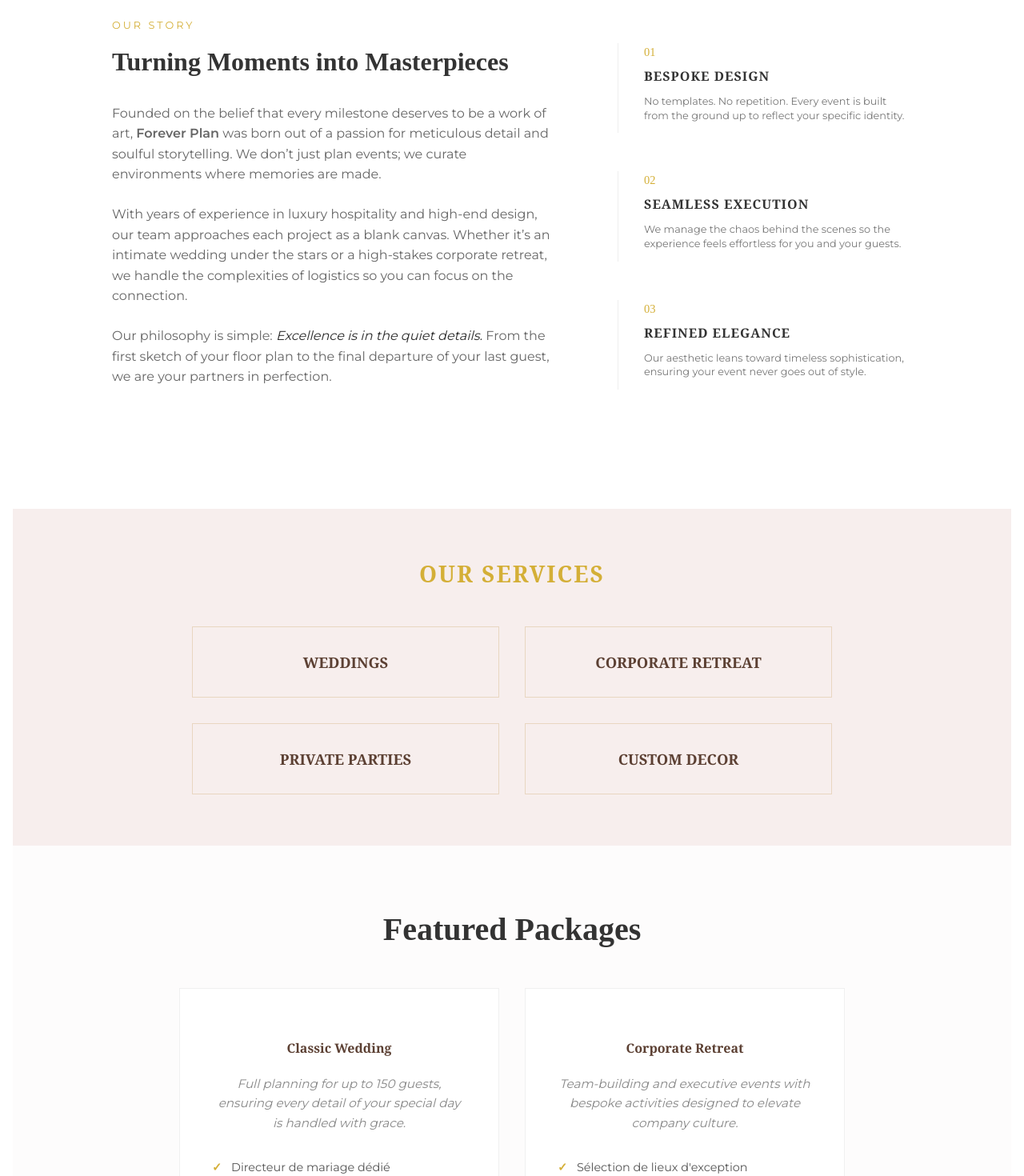
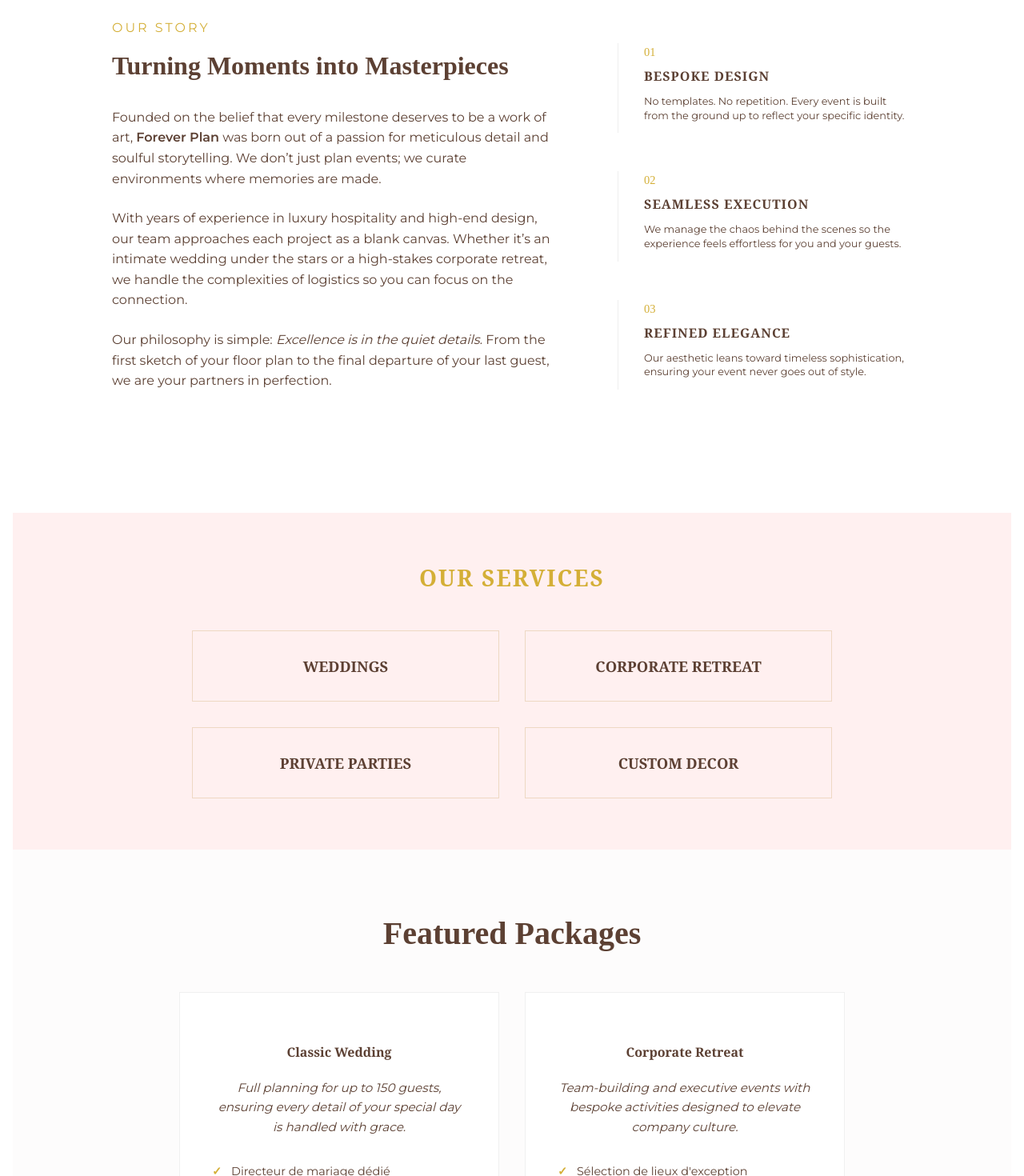
Before and after one commit to rimsta3-ctrl/forever-plan-, an Angular app: page / in a window 1280 px wide. Shown: the part 720-2190 px from the top of the page at 80% size. Built offline with nearby package versions, Linux system fonts and the light colour scheme.

Commit message:
updated the packages

```diff
--- a/src/app/about/about.component.scss
+++ b/src/app/about/about.component.scss
@@ -1,7 +1,7 @@
 .about-section {
   padding: 8rem 2rem;
   background-color: #fff;
-  color: #333;
+  color: var(--color-text-main);
 }
 
 .about-section .container {
@@ -20,8 +20,8 @@
 .about-content .subtitle {
   text-transform: uppercase;
   letter-spacing: 3px;
-  font-size: 0.8rem;
-  color: #d4af37; /* Gold */
+  font-size: 1rem;
+  color: var(--color-primary-gold);
   display: block;
   margin-bottom: 1rem;
 }
@@ -36,12 +36,12 @@
 .about-content p {
   font-size: 1rem;
   line-height: 1.6;
-  color: #666;
+  color: var(--color-text-main);
   margin-bottom: 1.5rem;
 }
 
 .about-content em {
-  color: #2c2c2c;
+  color: var(--color-text-main);
   font-weight: 500;
 }
 
@@ -60,13 +60,13 @@
 }
 
 .value-item:hover {
-  border-color: #d4af37;
+  border-color: var(--color-primary-gold);
 }
 
 .value-number {
   font-family: 'Playfair Display', serif;
   font-size: 0.9rem;
-  color: #d4af37;
+  color: var(--color-primary-gold);
   display: block;
   margin-bottom: 0.5rem;
 }
@@ -80,7 +80,7 @@
 
 .value-item p {
   font-size: 0.8rem;
-  color: #777;
+  color: var(--color-text-main);
   line-height: 1.4;
 }
 
--- a/src/app/contact-form/contact-form.component.scss
+++ b/src/app/contact-form/contact-form.component.scss
@@ -1,9 +1,10 @@
 .contact-form {
-  margin: 2rem 1rem;
+  margin: 4rem 1rem;
   text-align: center;
 }
 
 .contact-form form {
+  margin: 1.1rem;
   display: inline-block;
   text-align: left;
   max-width: 400px;
@@ -27,9 +28,13 @@
 
 .contact-form button {
   padding: 0.75rem 1.5rem;
-  background: -primary-gold;
+  background: var(--color-primary-gold);
   color: white;
   border: none;
   border-radius: 4px;
   cursor: pointer;
 }
+h3 {
+  font-size: 1.5rem;
+  font-weight: 600;
+}
--- a/src/app/footer/footer.component.scss
+++ b/src/app/footer/footer.component.scss
@@ -1,5 +1,5 @@
 .site-footer {
-  background: #f7f5f0;
+  background: var(--color-blush-light);
   color: var(--color-text-main);
   padding: 2rem 1rem 1rem;
   font-size: 0.95rem;
@@ -37,8 +37,8 @@
 .contact-item .icon.address::before { content: '\1F4CD'; }
 
 .footer-bottom {
-  background: #5C4033;
-  color: white;
+  background: var(--color-text-main);
+  color: var(--color-blush-light);
   padding: 2rem 1rem;
   text-align: center;
 }
--- a/src/app/header/header.component.scss
+++ b/src/app/header/header.component.scss
@@ -2,7 +2,7 @@
   position: sticky;
   top: 0;
   z-index: 1000;
-  background: #F7EEED;
+  background: var(--color-blush-light);
   box-shadow: 0 4px 8px rgba(0, 0, 0, 0.1);
   padding: 1.5rem 0;
   transition: padding 0.3s ease;
@@ -17,7 +17,6 @@
 @keyframes shrink-header {
   to {
     padding: 0.5rem 0;
-    background: rgba(247, 238, 237, 0.95);
   }
 }
 
--- a/src/app/packages/packages.component.scss
+++ b/src/app/packages/packages.component.scss
@@ -8,7 +8,7 @@
   font-family: 'Playfair Display', serif;
   font-size: 2.5rem;
   margin-bottom: 3rem;
-  color: #333;
+  color: var(--color-text-main);
 }
 
 .package-list {
@@ -34,7 +34,7 @@
 }
 
 .description {
-  color: #888;
+  color: var(--color-text-main);
   font-size: 0.95rem;
   line-height: 1.6;
   margin-bottom: 2rem;
@@ -51,7 +51,7 @@
 }
 
 .features li {
-  color: #555;
+  color: var(--color-text-main);
   font-size: 0.9rem;
   margin-bottom: 0.75rem;
   position: relative;
@@ -63,13 +63,13 @@
   content: '✓';
   position: absolute;
   left: 0;
-  color: #d4af37; /* Gold checkmark */
+  color: var(--color-primary-gold); /* Gold checkmark */
   font-weight: bold;
 }
 
 /* Buttons */
 .btn-text {
-  color: #d4af37;
+  color: var(--color-primary-gold);
   text-decoration: none;
   font-size: 0.85rem;
   margin-bottom: 1rem;
@@ -78,8 +78,8 @@
 
 .btn-outline {
   background: transparent;
-  border: 1px solid #d4af37;
-  color: #d4af37;
+  border: 1px solid var(--color-primary-gold);
+  color: var(--color-primary-gold);
   padding: 0.9rem 2rem;
   border-radius: 2px; /* Sharp corners look more modern/high-end than round */
   font-size: 0.75rem;
@@ -91,6 +91,6 @@
 }
 
 .btn-outline:hover {
-  background: #d4af37;
+  background: var(--color-primary-gold);
   color: white;
 }
--- a/src/app/services/services.component.scss
+++ b/src/app/services/services.component.scss
@@ -1,6 +1,6 @@
 .services {
   padding: 4rem 2rem;
-  background: #F7EEED;
+  background: var(--color-blush-light);
   text-align: center;
 }
 
--- a/src/styles.scss
+++ b/src/styles.scss
@@ -3,7 +3,7 @@
 /* -------------- color palette (also exposed as custom properties) -------------- */
 :root {
   --color-primary-gold: #D4AF37;
-  --color-blush-light: #F8E1E1;
+  --color-blush-light: #fff0f0;
   --color-blush-medium: #E3B7B7;
   --color-taupe: #B89C8E;
   --color-text-main: #5C4033;
```
